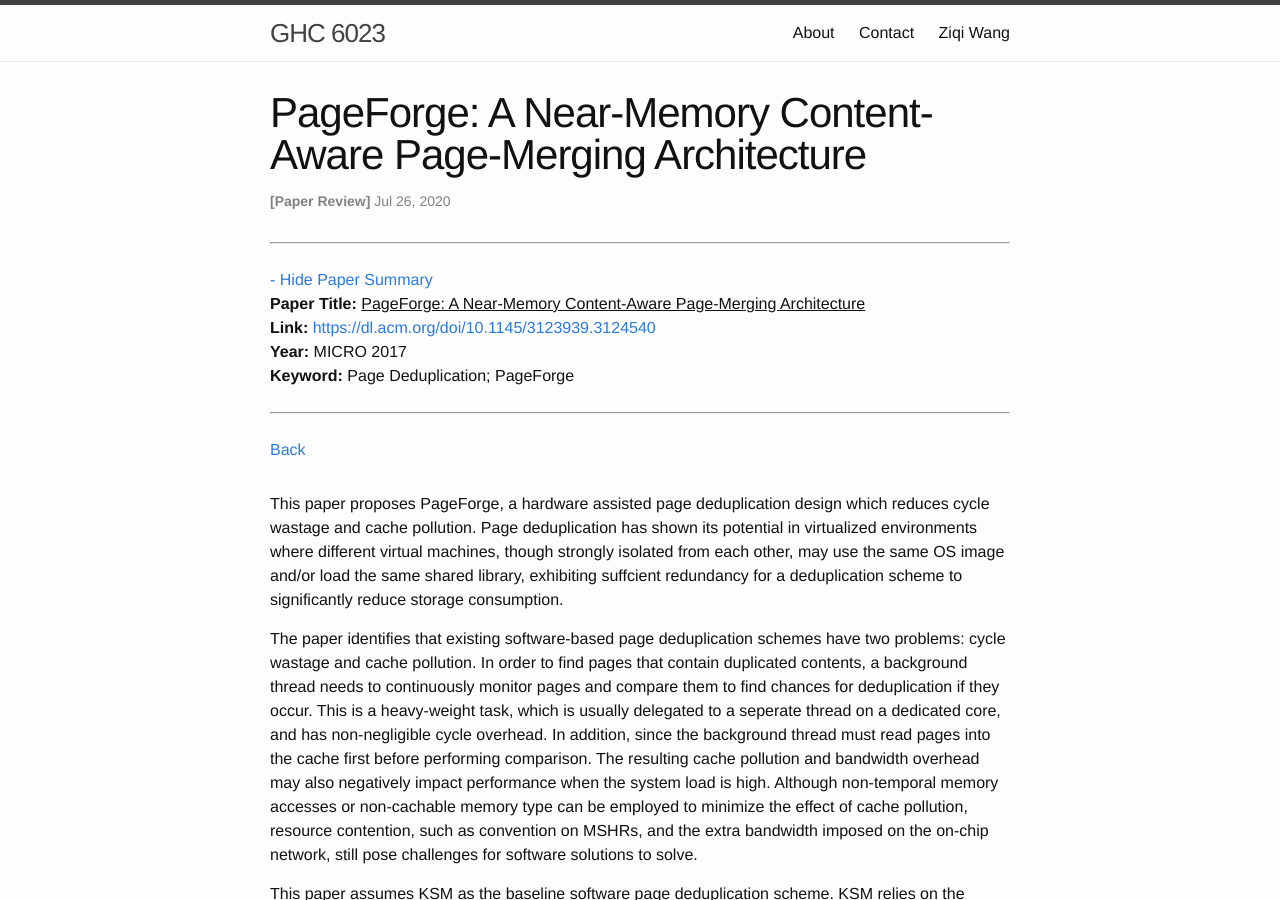
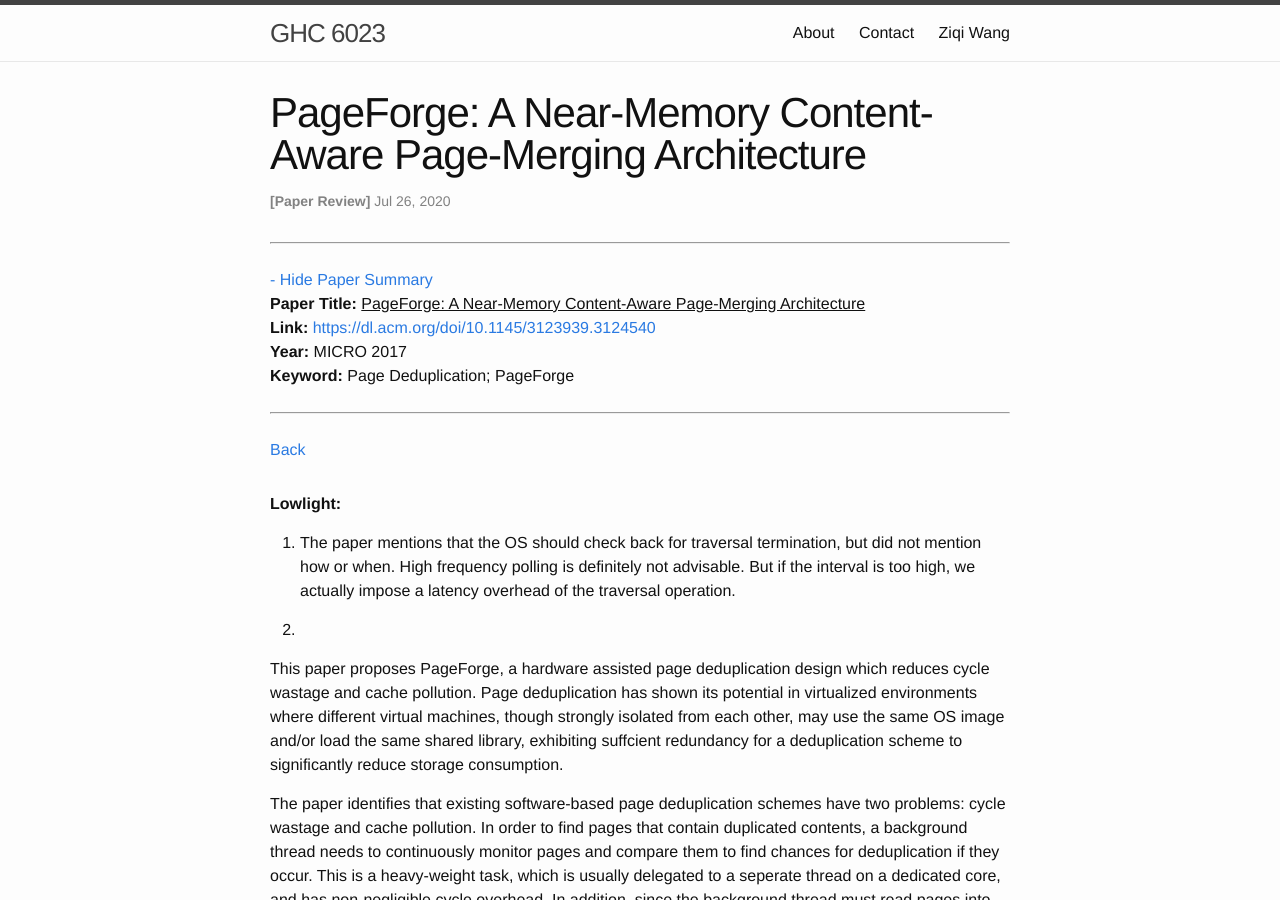
Before and after one commit to wangziqi2013/wangziqi2013.github.io, a Jekyll site: the page built from _posts/2020-07-26-pageforge.markdown, in a window 1280 px wide and 900 px high. Built offline with Jekyll 4.4.1, drawn with Linux system fonts in a browser that asks for light colours; some of the changed text lies outside the part shown.

Commit message:
Adding lowlight

```diff
--- a/_posts/2020-07-26-pageforge.markdown
+++ b/_posts/2020-07-26-pageforge.markdown
@@ -12,6 +12,14 @@ htm_cd:
 htm_cr:
 version_mgmt:
 ---
+
+**Lowlight:**
+
+1. The paper mentions that the OS should check back for traversal termination, but did not mention how or when. High frequency
+   polling is definitely not advisable. But if the interval is too high, we actually impose a latency overhead of the traversal
+   operation.
+
+2.
 
 This paper proposes PageForge, a hardware assisted page deduplication design which reduces cycle wastage and cache pollution.
 Page deduplication has shown its potential in virtualized environments where different virtual machines, though strongly
@@ -86,3 +94,6 @@ a NULL pointer is found. The results are stored in the candidate node's register
 the traversal status. If the current traversal has finished, and there are still partial trees, the OS will load
 the next few levels from the current node where traversal terminates. Otherwise, a new candidate will be loaded as
 well as the tree, which could be stable or unstable tree, before the next traversal begins.
+
+One of the most important differences is that PageForge is implemented on the memory controller, instead of the on-chip
+hierarchy. As a result, when a page is fetched from the main memory,
```
